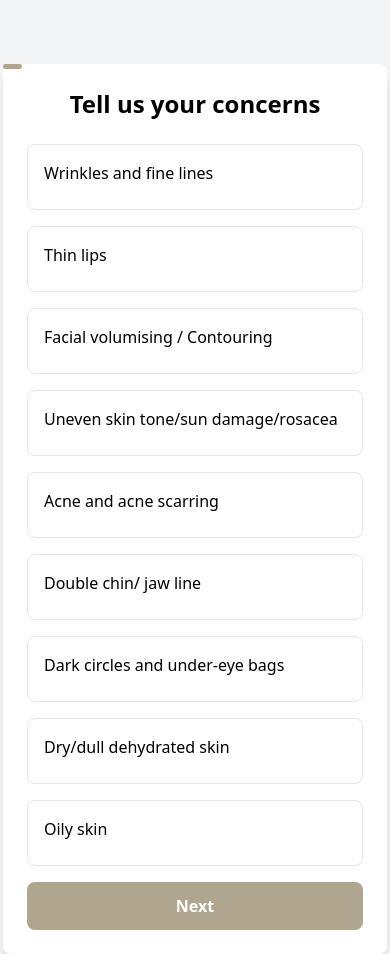
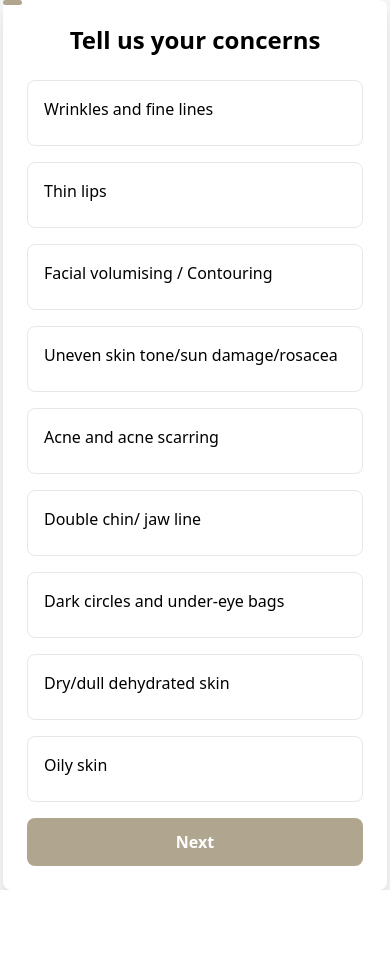
Before and after one commit to PaulJKathmann/smart-questionnaire, a React (Create React App) app in the folder smart-questionnaire/: page / in a window 390 px wide. After the commit the page ends 890 px from the top, so only its background shows below. Built offline with nearby package versions, Linux system fonts and the light colour scheme.

Commit message:
make top padding responsive

```diff
--- a/smart-questionnaire/src/Questionnaire.js
+++ b/smart-questionnaire/src/Questionnaire.js
@@ -136,7 +136,7 @@ function Questionnaire() {
 
 
   return (
-    <div className="min-h-screen bg-gray-100 flex items-start justify-center pt-16">
+    <div className="min-h-screen bg-gray-100 flex items-start justify-center lg:pt-16">
         <div>
             <ProgressBar progressPercentage={Math.max(5, (currentQuestionIndex / (questionnaire.length - 1)) * 100)}/>
             <div className="bg-white p-6 rounded-lg shadow-lg w-96">
```
